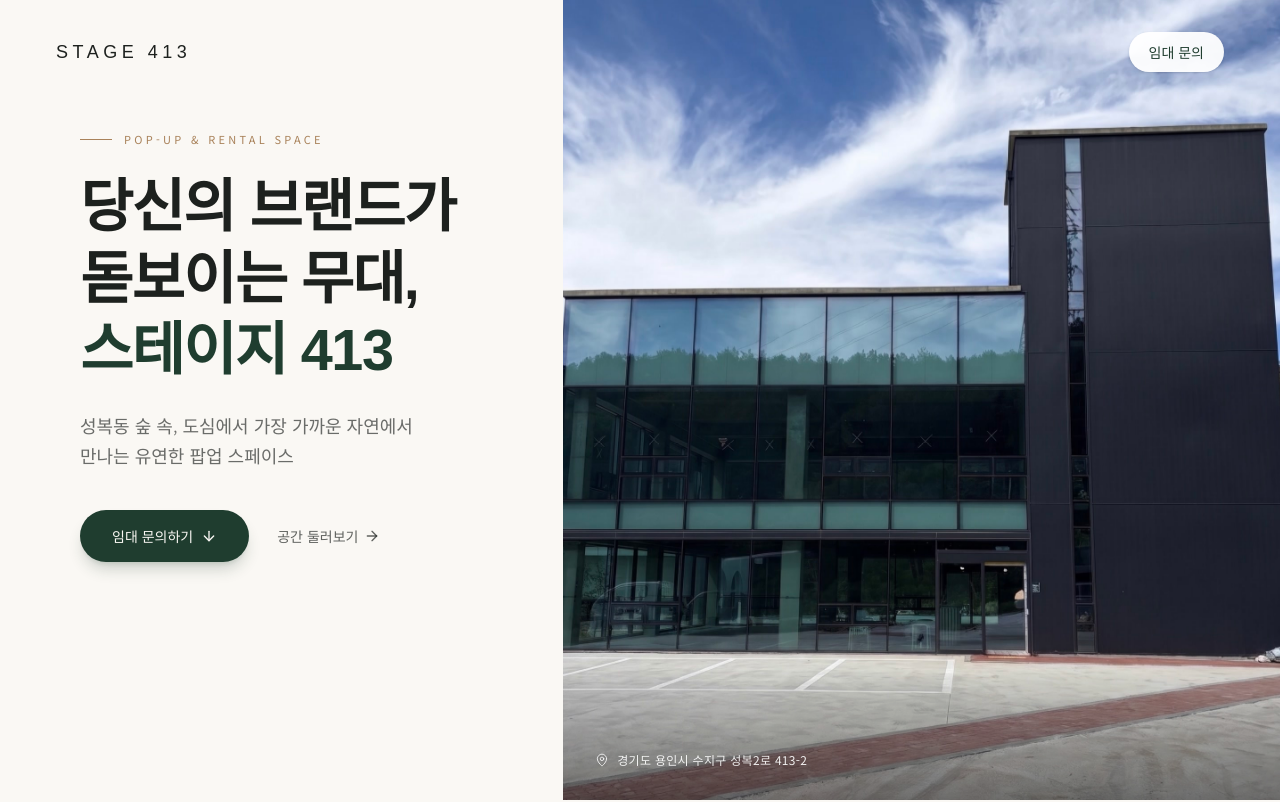
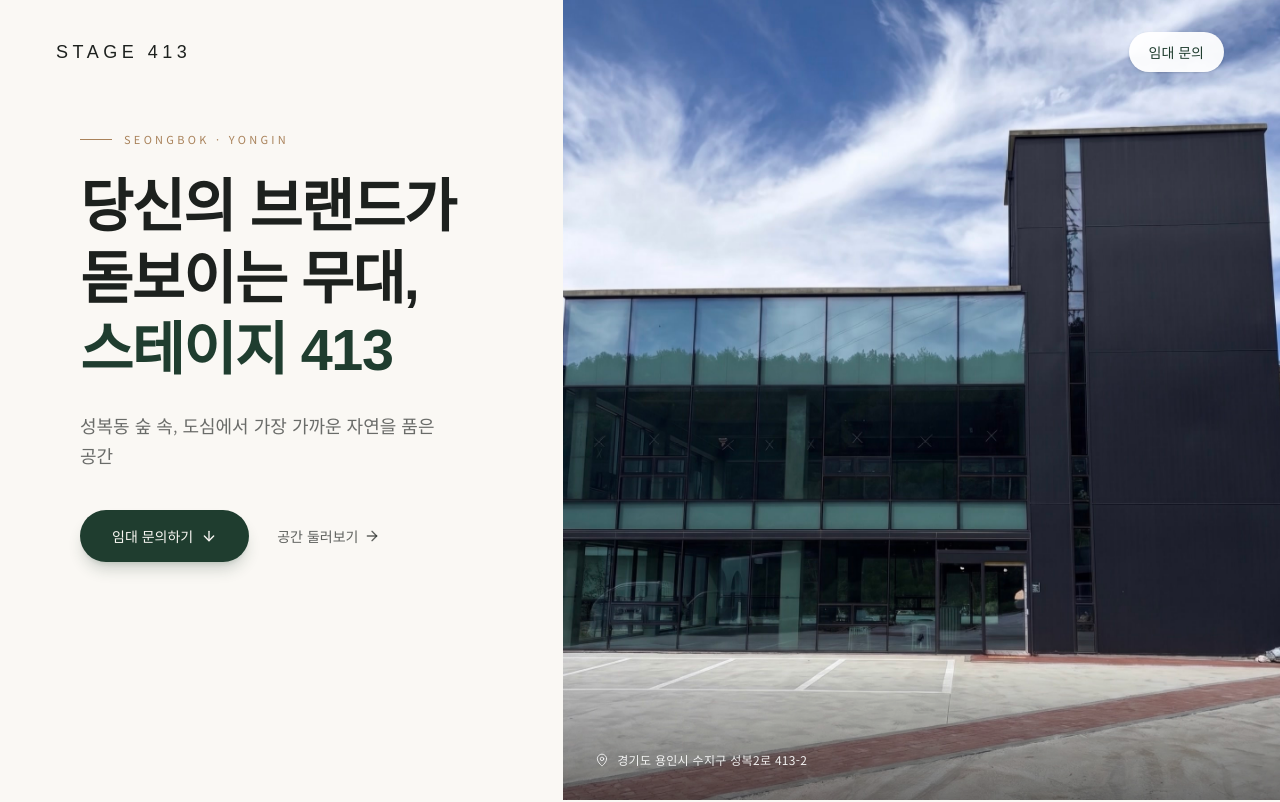
Before and after one commit to yunsh0115/stage413, a Next.js app: page / in a window 1280 px wide. Shown: the top 802 px of the page. Built offline with nearby package versions, Linux system fonts and the light colour scheme.

Commit message:
팝업·렌탈 문구 제거
Co-Authored-By: Claude Opus 5.5 <noreply@anthropic.com>

```diff
--- a/src/app/layout.tsx
+++ b/src/app/layout.tsx
@@ -15,12 +15,12 @@ const serif = Noto_Serif_KR({
 });
 
 export const metadata: Metadata = {
-  title: "스테이지 413 | 성복동 팝업·임대 스페이스",
+  title: "스테이지 413 | 성복동 숲 속 공간",
   description:
-    "브랜드의 색깔을 마음껏 펼칠 수 있는 도화지 같은 무대. 용인 수지 성복동 자연 속에서 만나는 가장 유연한 팝업 스페이스, 스테이지 413.",
+    "브랜드의 색깔을 마음껏 펼칠 수 있는 도화지 같은 무대. 용인 수지 성복동, 도심에서 가장 가까운 숲 속 공간 스테이지 413.",
   openGraph: {
     title: "스테이지 413 — 당신의 브랜드가 돋보이는 무대",
-    description: "성복동 자연 속에서 만나는 가장 유연한 팝업 스페이스",
+    description: "성복동 숲 속, 도심에서 가장 가까운 자연을 품은 공간",
     locale: "ko_KR",
     type: "website",
   },
--- a/src/components/sections/Features.tsx
+++ b/src/components/sections/Features.tsx
@@ -25,7 +25,7 @@ const features = [
   {
     icon: PlugZap,
     title: "즉시 활용 가능한 인프라",
-    description: "야외 행사와 팝업, 야간 조명 연출을 위해 세심하게 설계된 외부 전기 배선",
+    description: "야외 행사와 이벤트, 야간 조명 연출을 위해 세심하게 설계된 외부 전기 배선",
     image: facade,
     alt: "통유리 파사드와 마당이 이어지는 건물 전경",
   },
--- a/src/components/sections/Hero.tsx
+++ b/src/components/sections/Hero.tsx
@@ -52,7 +52,7 @@ export default function Hero() {
           className="flex animate-[rise_1s_ease-out_both] items-center gap-3 text-[11px] tracking-[0.3em] text-white/75 uppercase lg:text-wood"
         >
           <span className="h-px w-8 bg-current" />
-          Pop-up &amp; Rental Space
+          Seongbok · Yongin
         </p>
 
         <h1
@@ -70,7 +70,7 @@ export default function Hero() {
           style={rise(400)}
           className="mt-6 max-w-sm animate-[rise_1s_ease-out_both] text-base leading-relaxed font-light text-white/85 lg:text-lg lg:text-ink/65"
         >
-          성복동 숲 속, 도심에서 가장 가까운 자연에서 만나는 유연한 팝업 스페이스
+          성복동 숲 속, 도심에서 가장 가까운 자연을 품은 공간
         </p>
 
         {/* 모바일: 칩 */}
--- a/src/components/sections/Recommended.tsx
+++ b/src/components/sections/Recommended.tsx
@@ -5,7 +5,7 @@ const targets = [
   "숲 체험 및 야외 활동이 필요한 키즈 교육 프로그램",
   "감성적인 원목 가구 및 라이프스타일 브랜드 쇼룸",
   "자연광이 필요한 룩북 촬영 및 광고 스튜디오",
-  "특색 있는 F&B 팝업 스토어",
+  "특색 있는 F&B 매장 및 카페",
   "숲을 바라보며 식사하는 레스토랑·다이닝 공간",
 ];
 
```
